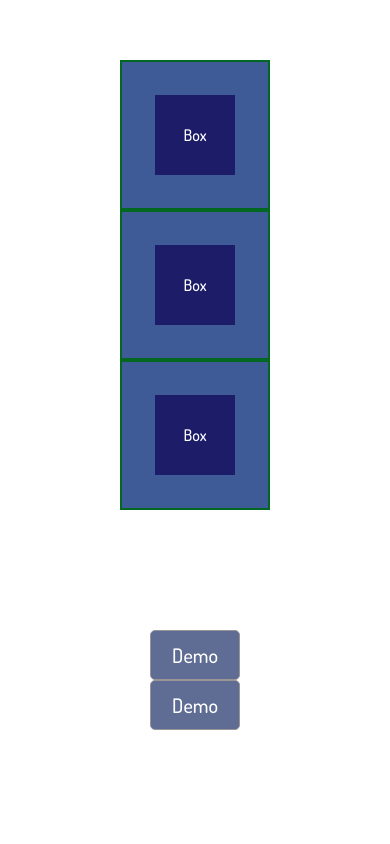
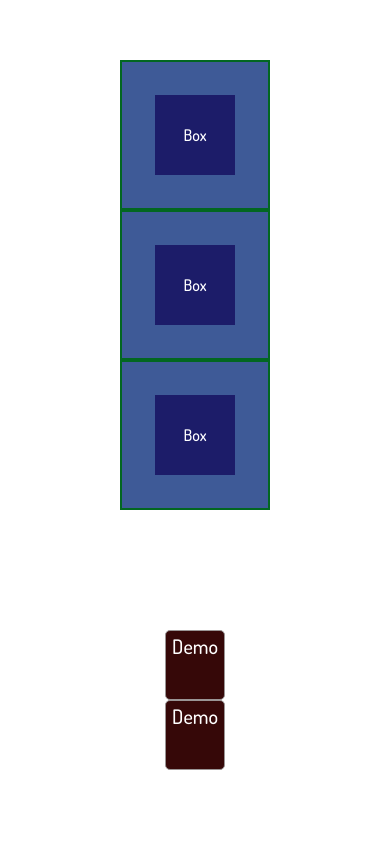
Before and after one commit to Seyfi00/CSS-HOVER2, a plain HTML site: page New-Start/index.html in a window 390 px wide. Shown: the top 844 px of the page. Drawn offline with nearby package versions, Linux system fonts and the light colour scheme.

Commit message:
allsections

```diff
--- a/New-Start/_demo2.sass
+++ b/New-Start/_demo2.sass
@@ -6,18 +6,13 @@
         width: 130px
         height: 60px
         padding: 5px
-        transition: 1s
+        transition: .5s
         h3
             color: #ffffff
         &:hover
             cursor: pointer
             border: 3px solid #693f5b
             background-color: #343f43
-    @media screen and (max-width: 500px)
-        .box
-            background-color: #a53f3f
-            height: 70px
-            width: 60px
 
     @media screen and (max-width: 800px)
         .box
@@ -28,3 +23,11 @@
             height: 50px
             h3
                 font-size: 20px
+
+    @media screen and (max-width: 500px)
+        .box
+            display: flex
+            align-items: flex-start
+            background-color: #360808
+            height: 70px
+            width: 60px
```
Also changed, not shown: New-Start/style.css, 1 other file.
